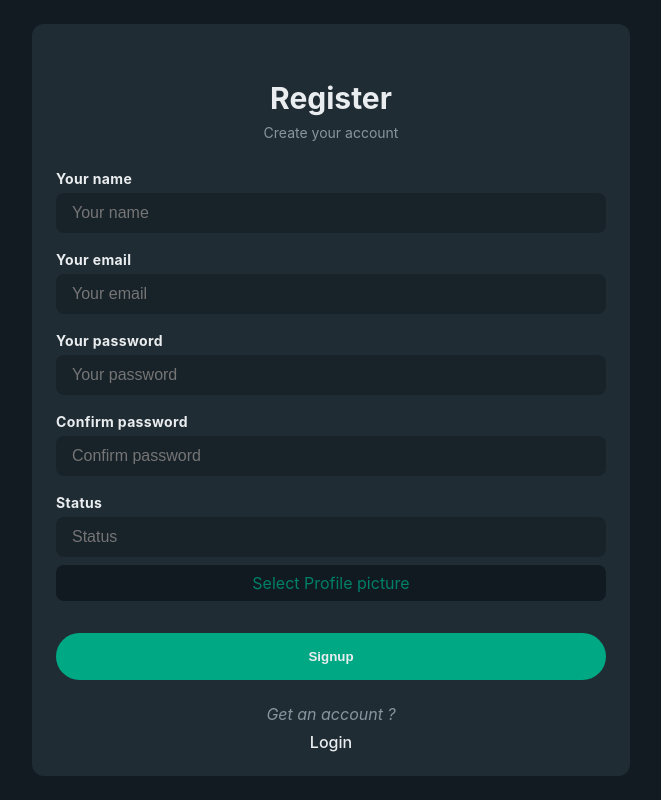
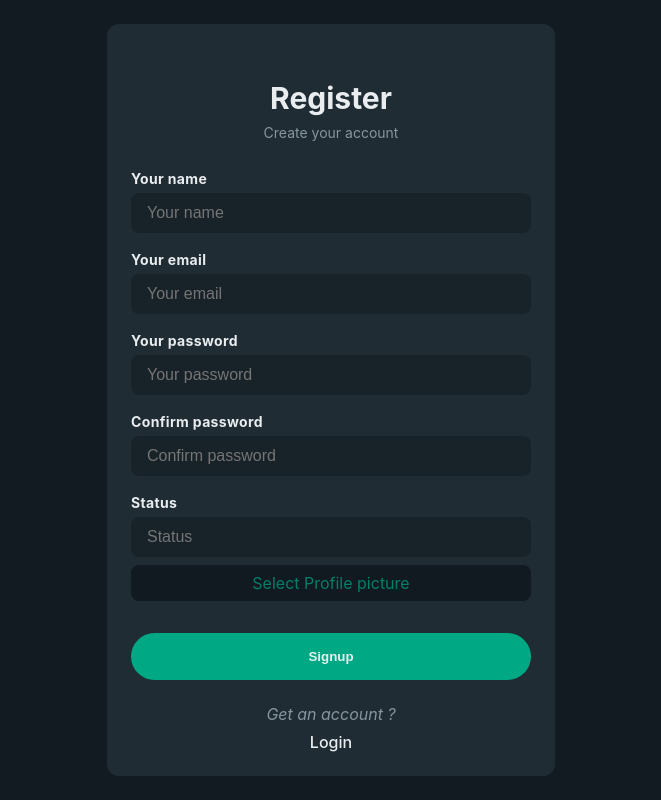
Before and after one commit to William-MIBELLI/whatsupp_FE, a React (Create React App) app: page /register in a window 1280 px wide. Shown: the whole page, without its empty margins (309-970 px from the left). Built offline with nearby package versions, Linux system fonts and the light colour scheme; no server answers.

Commit message:
fix some responsive issues

```diff
--- a/src/components/auth/auth-form/authForm.style.js
+++ b/src/components/auth/auth-form/authForm.style.js
@@ -7,13 +7,13 @@
     display: flex;
     justify-content: center;
     align-items: center;
-    overflow: hidden;
+    overflow-y: auto;
     width: 100%;
 
 `
 export const Container = styled.div`
     width: 100%;
-    max-width: 550px;
+    max-width: 400px;
     min-width: 220px;
     padding: 1.5rem;
     background-color: ${props => props.theme.bg_2};
--- a/src/components/sidebar/conversations/conversations.style.js
+++ b/src/components/sidebar/conversations/conversations.style.js
@@ -13,4 +13,9 @@
     &::-webkit-scrollbar-thumb {
         background-color: ${(props) => props.theme.bg_2};
     }
+
+    @media only screen and (max-width: 900px){
+        max-height: calc(100vh - 230px)
+    }
+
 `;
--- a/src/components/sidebar/sidebar.style.js
+++ b/src/components/sidebar/sidebar.style.js
@@ -29,8 +29,10 @@
     position: absolute;
     height: 100%;
     width: 80vw;
+    height: 100vh;
     max-width: 100%;
-    background-color: ${props => props.theme.bg_sidebar}
+    background-color: ${props => props.theme.bg_sidebar};
+    background-color: blue;
 `
 
 // export const StyledSidebar = styled.div`
--- a/src/index.css
+++ b/src/index.css
@@ -7,8 +7,7 @@
   -webkit-font-smoothing: antialiased;
   -moz-osx-font-smoothing: grayscale;
 
-  background-color: green;
-  height: 100vh;
+  height: 100%;
 }
 
 code {
--- a/src/routes/home/home.style.js
+++ b/src/routes/home/home.style.js
@@ -1,7 +1,7 @@
 import styled from "styled-components";
 
 export const StyledHome = styled.div`
-    height: 100vh;
+    height: 100%;
     background-color: ${(props) => props.theme.bg_1};
     display: flex;
     justify-content: center;
```
